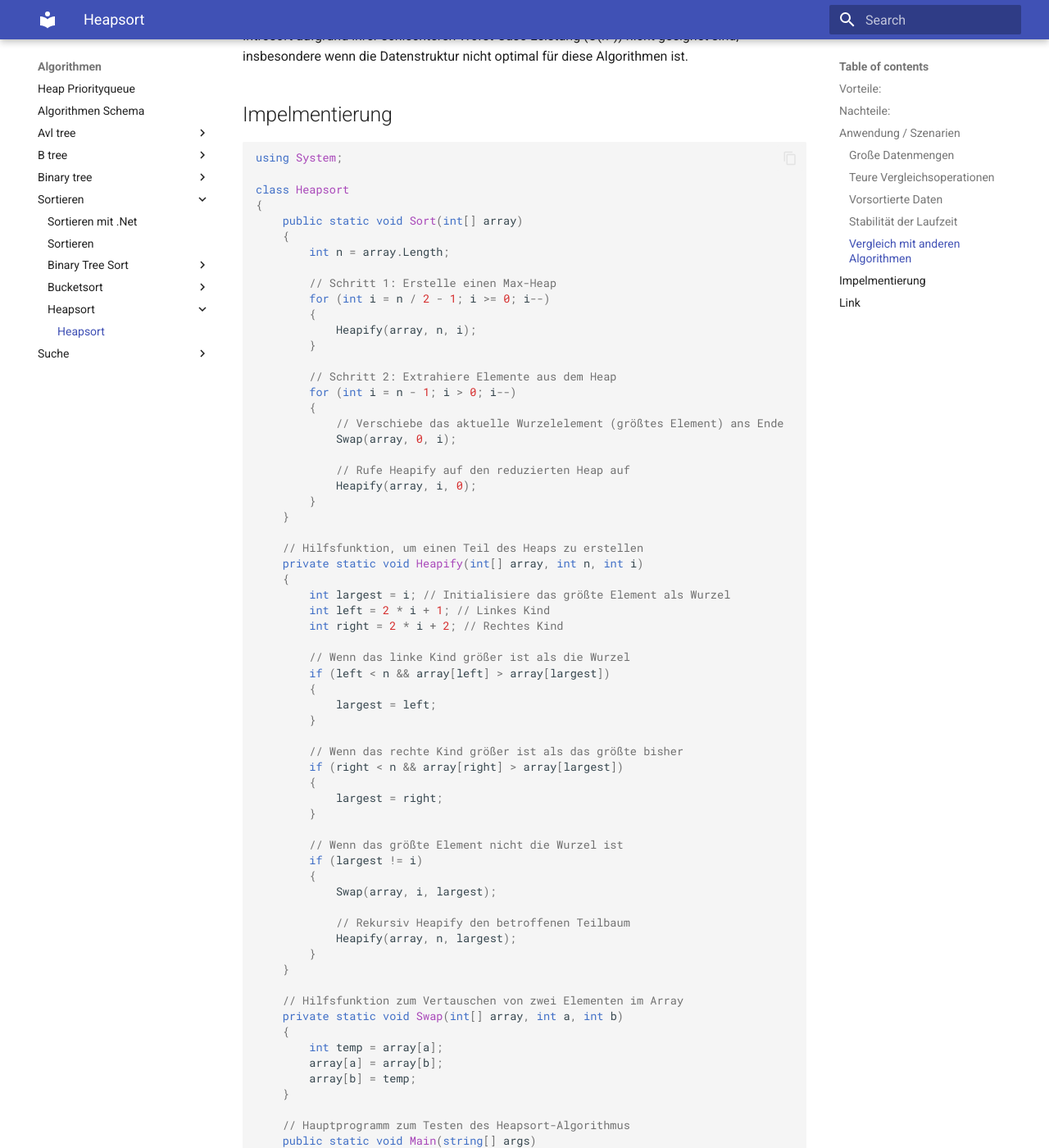
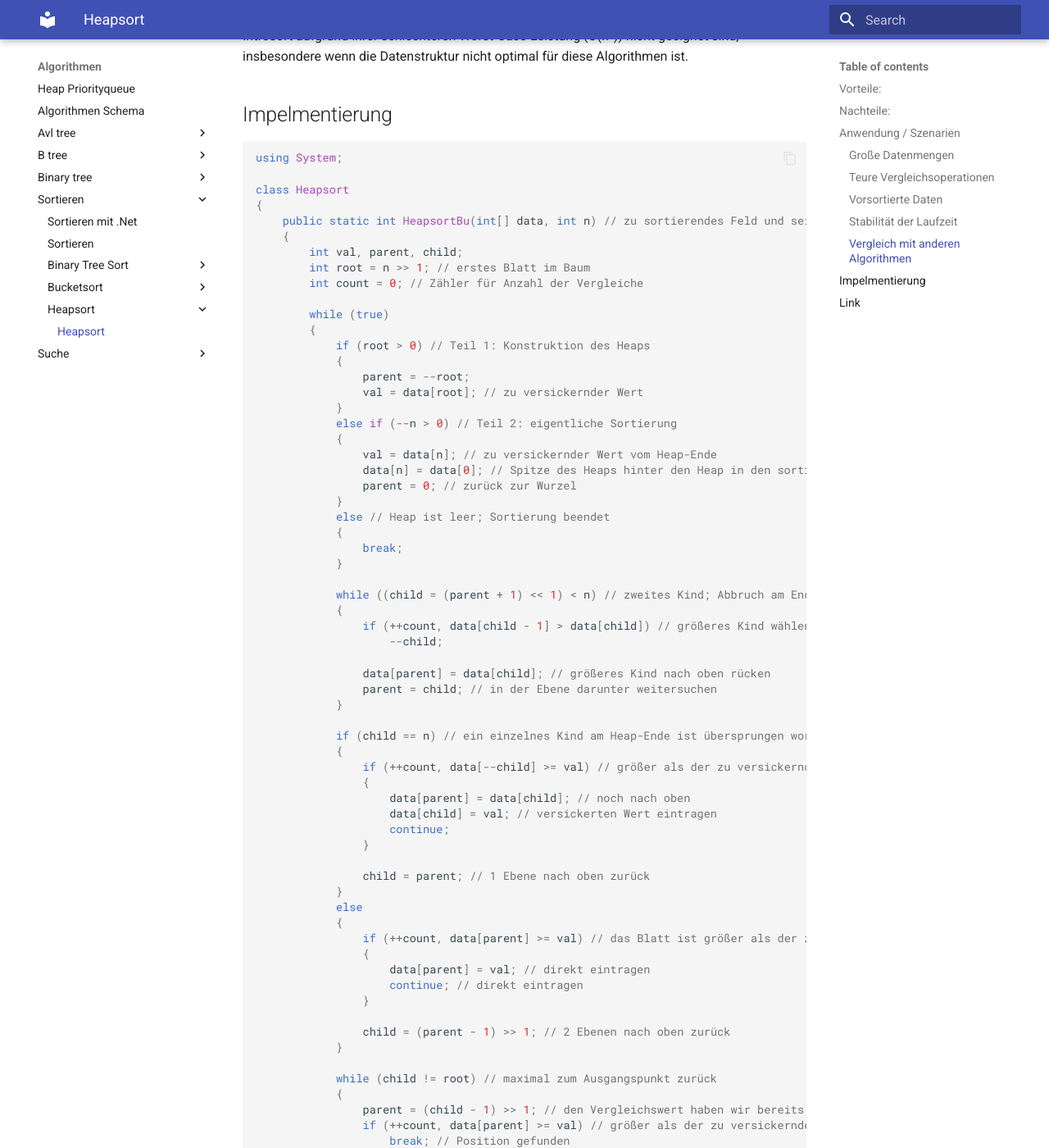
Before and after one commit to tsolenthaler/zbwAlgDs, an MkDocs documentation site: the page built from docs/algorithmen/sortieren/Heapsort/Heapsort.md, in a window 1280 px wide and 1400 px high, scrolled down 1706 px. Shown: the whole window at 82% size. Built offline with MkDocs 1.6.1 and Material for MkDocs 9.7.7, drawn with Linux system fonts in a browser that asks for light colours; some of the changed text lies outside the part shown.

Commit message:
Refactor Heapsort implementation to return the number of comparisons; update sorting logic and main program for testing

````diff
--- a/docs/algorithmen/sortieren/Heapsort/Heapsort.md
+++ b/docs/algorithmen/sortieren/Heapsort/Heapsort.md
@@ -38,62 +38,75 @@
 
 class Heapsort
 {
-    public static void Sort(int[] array)
+    public static int HeapsortBu(int[] data, int n) // zu sortierendes Feld und seine Länge
     {
-        int n = array.Length;
+        int val, parent, child;
+        int root = n >> 1; // erstes Blatt im Baum
+        int count = 0; // Zähler für Anzahl der Vergleiche
 
-        // Schritt 1: Erstelle einen Max-Heap
-        for (int i = n / 2 - 1; i >= 0; i--)
+        while (true)
         {
-            Heapify(array, n, i);
+            if (root > 0) // Teil 1: Konstruktion des Heaps
+            {
+                parent = --root;
+                val = data[root]; // zu versickernder Wert
+            }
+            else if (--n > 0) // Teil 2: eigentliche Sortierung
+            {
+                val = data[n]; // zu versickernder Wert vom Heap-Ende
+                data[n] = data[0]; // Spitze des Heaps hinter den Heap in den sortierten Bereich verschieben
+                parent = 0; // zurück zur Wurzel
+            }
+            else // Heap ist leer; Sortierung beendet
+            {
+                break;
+            }
+
+            while ((child = (parent + 1) << 1) < n) // zweites Kind; Abbruch am Ende des Heaps
+            {
+                if (++count, data[child - 1] > data[child]) // größeres Kind wählen
+                    --child;
+
+                data[parent] = data[child]; // größeres Kind nach oben rücken
+                parent = child; // in der Ebene darunter weitersuchen
+            }
+
+            if (child == n) // ein einzelnes Kind am Heap-Ende ist übersprungen worden
+            {
+                if (++count, data[--child] >= val) // größer als der zu versickernde Wert
+                {
+                    data[parent] = data[child]; // noch nach oben
+                    data[child] = val; // versickerten Wert eintragen
+                    continue;
+                }
+
+                child = parent; // 1 Ebene nach oben zurück
+            }
+            else
+            {
+                if (++count, data[parent] >= val) // das Blatt ist größer als der zu versickernde Wert
+                {
+                    data[parent] = val; // direkt eintragen
+                    continue; // direkt eintragen
+                }
+
+                child = (parent - 1) >> 1; // 2 Ebenen nach oben zurück
+            }
+
+            while (child != root) // maximal zum Ausgangspunkt zurück
+            {
+                parent = (child - 1) >> 1; // den Vergleichswert haben wir bereits nach oben verschoben
+                if (++count, data[parent] >= val) // größer als der zu versickernde Wert
+                    break; // Position gefunden
+
+                data[child] = data[parent]; // Rückverschiebung nötig
+                child = parent; // 1 Ebene nach oben zurück
+            }
+
+            data[child] = val; // versickerten Wert eintragen
         }
 
-        // Schritt 2: Extrahiere Elemente aus dem Heap
-        for (int i = n - 1; i > 0; i--)
-        {
-            // Verschiebe das aktuelle Wurzelelement (größtes Element) ans Ende
-            Swap(array, 0, i);
-
-            // Rufe Heapify auf den reduzierten Heap auf
-            Heapify(array, i, 0);
-        }
-    }
-
-    // Hilfsfunktion, um einen Teil des Heaps zu erstellen
-    private static void Heapify(int[] array, int n, int i)
-    {
-        int largest = i; // Initialisiere das größte Element als Wurzel
-        int left = 2 * i + 1; // Linkes Kind
-        int right = 2 * i + 2; // Rechtes Kind
-
-        // Wenn das linke Kind größer ist als die Wurzel
-        if (left < n && array[left] > array[largest])
-        {
-            largest = left;
-        }
-
-        // Wenn das rechte Kind größer ist als das größte bisher
-        if (right < n && array[right] > array[largest])
-        {
-            largest = right;
-        }
-
-        // Wenn das größte Element nicht die Wurzel ist
-        if (largest != i)
-        {
-            Swap(array, i, largest);
-
-            // Rekursiv Heapify den betroffenen Teilbaum
-            Heapify(array, n, largest);
-        }
-    }
-
-    // Hilfsfunktion zum Vertauschen von zwei Elementen im Array
-    private static void Swap(int[] array, int a, int b)
-    {
-        int temp = array[a];
-        array[a] = array[b];
-        array[b] = temp;
+        return count; // Anzahl der Vergleiche zurückgeben
     }
 
     // Hauptprogramm zum Testen des Heapsort-Algorithmus
@@ -103,12 +116,14 @@
         Console.WriteLine("Unsortiertes Array:");
         Console.WriteLine(string.Join(", ", array));
 
-        Sort(array);
+        int comparisons = HeapsortBu(array, array.Length);
 
         Console.WriteLine("Sortiertes Array:");
         Console.WriteLine(string.Join(", ", array));
+        Console.WriteLine($"Anzahl der Vergleiche: {comparisons}");
     }
 }
+
 ```
 
 ## Link
````
